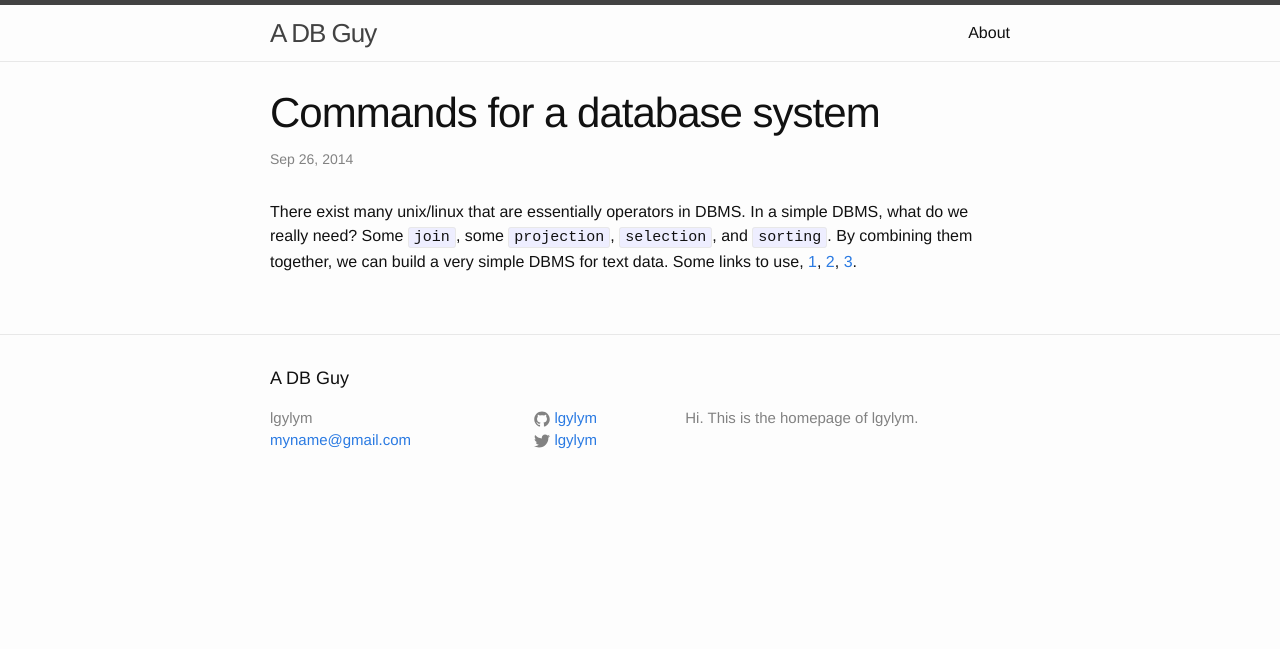
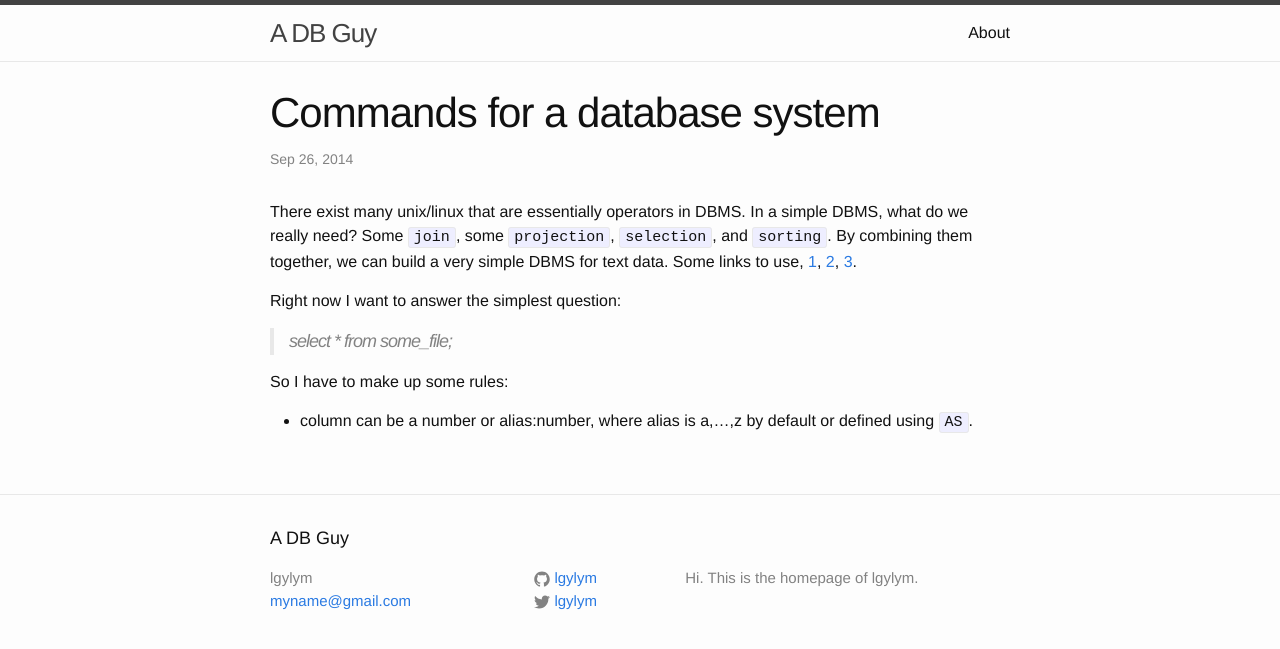
Before and after one commit to lgylym/lgylym.github.io, a Jekyll site: the page built from _posts/2014-09-26-cmd.markdown, in a window 1280 px wide. Shown: the top 649 px of the page. Built offline with Jekyll 4.4.1, drawn with Linux system fonts in a browser that asks for light colours.

Commit message:
Update 2014-09-26-cmd.markdown

```diff
--- a/_posts/2014-09-26-cmd.markdown
+++ b/_posts/2014-09-26-cmd.markdown
@@ -12,3 +12,9 @@ By combining them together, we can build a very simple DBMS for text data.
 Some links to use, [1](http://stackoverflow.com/questions/1394998/parsing-sql-with-python),
 [2](http://pyparsing.wikispaces.com/),
 [3](http://pyparsing.wikispaces.com/share/view/5853862).
+
+Right now I want to answer the simplest question:
+> select * from some_file;
+
+So I have to make up some rules:
+* column can be a number or alias:number, where alias is a,...,z by default or defined using `AS`.
```
